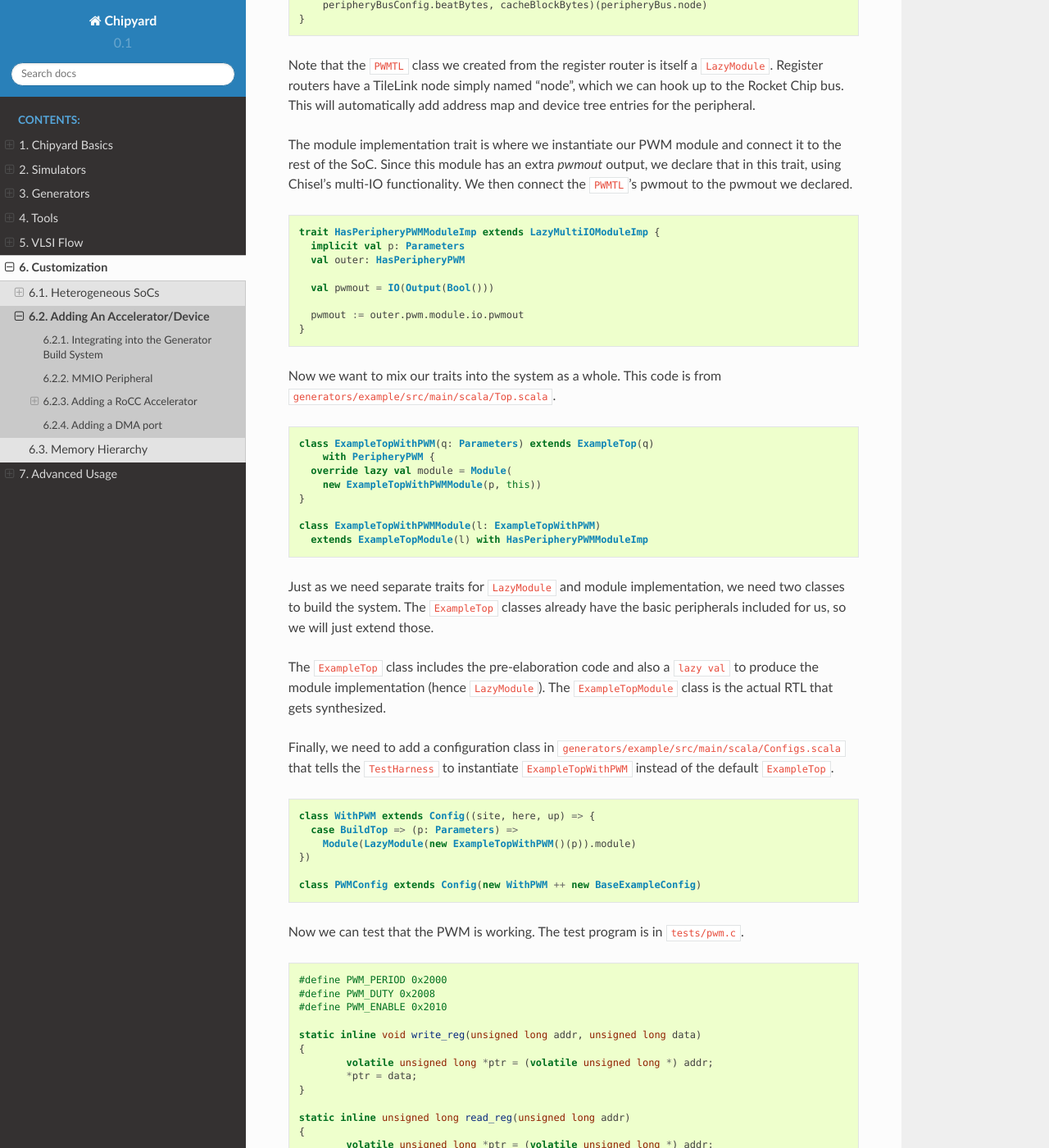
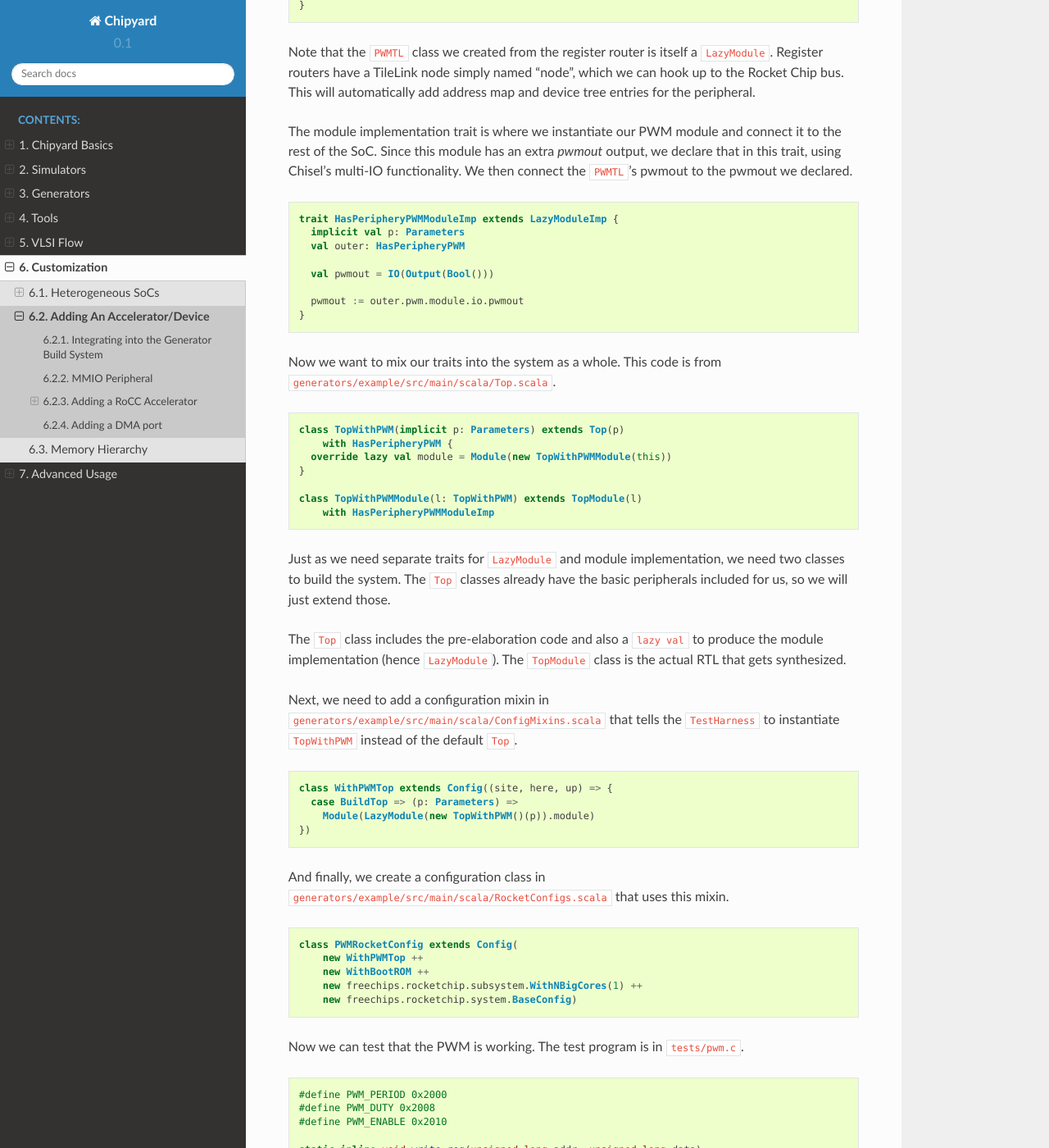
Before and after one commit to ucb-bar/chipyard, a Sphinx documentation site: the page built from docs/Customization/Adding-An-Accelerator.rst, in a window 1280 px wide and 1400 px high, scrolled down 2929 px. Shown: the whole window at 82% size. Built offline with Sphinx 7.4.7 and the Read the Docs theme 2.0.0, drawn with Linux system fonts in a browser that asks for light colours; pages that are not in the unit, such as notebooks, are missing from menus; some of the changed text lies outside the part shown.

Commit message:
update 'Adding an Accelerator' for API changes

```diff
--- a/docs/Customization/Adding-An-Accelerator.rst
+++ b/docs/Customization/Adding-An-Accelerator.rst
@@ -123,16 +123,15 @@
 
 .. code-block:: scala
 
-    trait HasPeripheryPWM extends HasSystemNetworks {
+    trait HasPeripheryPWM { this: BaseSubsystem =>
       implicit val p: Parameters
 
       private val address = 0x2000
+      private val portName = "pwm"
 
-      val pwm = LazyModule(new PWMTL(
-        PWMParams(address, peripheryBusConfig.beatBytes))(p))
+      val pwm = LazyModule(new PWMTL(PWMParams(address, pbus.beatBytes)))
 
-      pwm.node := TLFragmenter(
-        peripheryBusConfig.beatBytes, cacheBlockBytes)(peripheryBus.node)
+      pbus.toVariableWidthSlave(Some(portName)) { pwm.node }
     }
 
 
@@ -146,7 +145,7 @@
 
 .. code-block:: scala
 
-    trait HasPeripheryPWMModuleImp extends LazyMultiIOModuleImp {
+    trait HasPeripheryPWMModuleImp extends LazyModuleImp {
       implicit val p: Parameters
       val outer: HasPeripheryPWM
 
@@ -160,33 +159,39 @@
 
 .. code-block:: scala
 
-    class ExampleTopWithPWM(q: Parameters) extends ExampleTop(q)
-        with PeripheryPWM {
-      override lazy val module = Module(
-        new ExampleTopWithPWMModule(p, this))
+    class TopWithPWM(implicit p: Parameters) extends Top(p)
+        with HasPeripheryPWM {
+      override lazy val module = Module(new TopWithPWMModule(this))
     }
 
-    class ExampleTopWithPWMModule(l: ExampleTopWithPWM)
-      extends ExampleTopModule(l) with HasPeripheryPWMModuleImp
+    class TopWithPWMModule(l: TopWithPWM) extends TopModule(l)
+        with HasPeripheryPWMModuleImp
 
 
 Just as we need separate traits for ``LazyModule`` and module implementation, we need two classes to build the system.
-The ``ExampleTop`` classes already have the basic peripherals included for us, so we will just extend those.
+The ``Top`` classes already have the basic peripherals included for us, so we will just extend those.
 
-The ``ExampleTop`` class includes the pre-elaboration code and also a ``lazy val`` to produce the module implementation (hence ``LazyModule``).
-The ``ExampleTopModule`` class is the actual RTL that gets synthesized.
+The ``Top`` class includes the pre-elaboration code and also a ``lazy val`` to produce the module implementation (hence ``LazyModule``).
+The ``TopModule`` class is the actual RTL that gets synthesized.
 
-Finally, we need to add a configuration class in ``generators/example/src/main/scala/Configs.scala`` that tells the ``TestHarness`` to instantiate ``ExampleTopWithPWM`` instead of the default ``ExampleTop``.
+Next, we need to add a configuration mixin in ``generators/example/src/main/scala/ConfigMixins.scala`` that tells the ``TestHarness`` to instantiate ``TopWithPWM`` instead of the default ``Top``.
 
 .. code-block:: scala
 
-    class WithPWM extends Config((site, here, up) => {
+    class WithPWMTop extends Config((site, here, up) => {
       case BuildTop => (p: Parameters) =>
-        Module(LazyModule(new ExampleTopWithPWM()(p)).module)
+        Module(LazyModule(new TopWithPWM()(p)).module)
     })
 
-    class PWMConfig extends Config(new WithPWM ++ new BaseExampleConfig)
+And finally, we create a configuration class in ``generators/example/src/main/scala/RocketConfigs.scala`` that uses this mixin.
 
+.. code-block:: scala
+
+    class PWMRocketConfig extends Config(
+        new WithPWMTop ++
+        new WithBootROM ++
+        new freechips.rocketchip.subsystem.WithNBigCores(1) ++
+        new freechips.rocketchip.system.BaseConfig)
 
 Now we can test that the PWM is working. The test program is in ``tests/pwm.c``.
 
@@ -293,7 +298,9 @@
     })
 
     class CustomAcceleratorConfig extends Config(
-      new WithCustomAccelerator ++ new DefaultExampleConfig)
+      new WithCustomAccelerator ++ new RocketConfig)
+
+To add RoCC instructions in your program, use the RoCC C macros provided in ``tests/rocc.h``. You can find examples in the files ``tests/accum.c`` and ``charcount.c``.
 
 Adding a DMA port
 -------------------
@@ -324,7 +331,7 @@
 
       val dma = LazyModule(new DMADevice)
 
-      fsb.node := dma.node
+      fbus.fromPort(Some(portName))() := dma.node
     }
 
     trait HasPeripheryDMAModuleImp extends LazyMultiIOModuleImp {
```
Also changed, not shown: other parts of docs/Customization/Adding-An-Accelerator.rst (+1 -1 lines).
